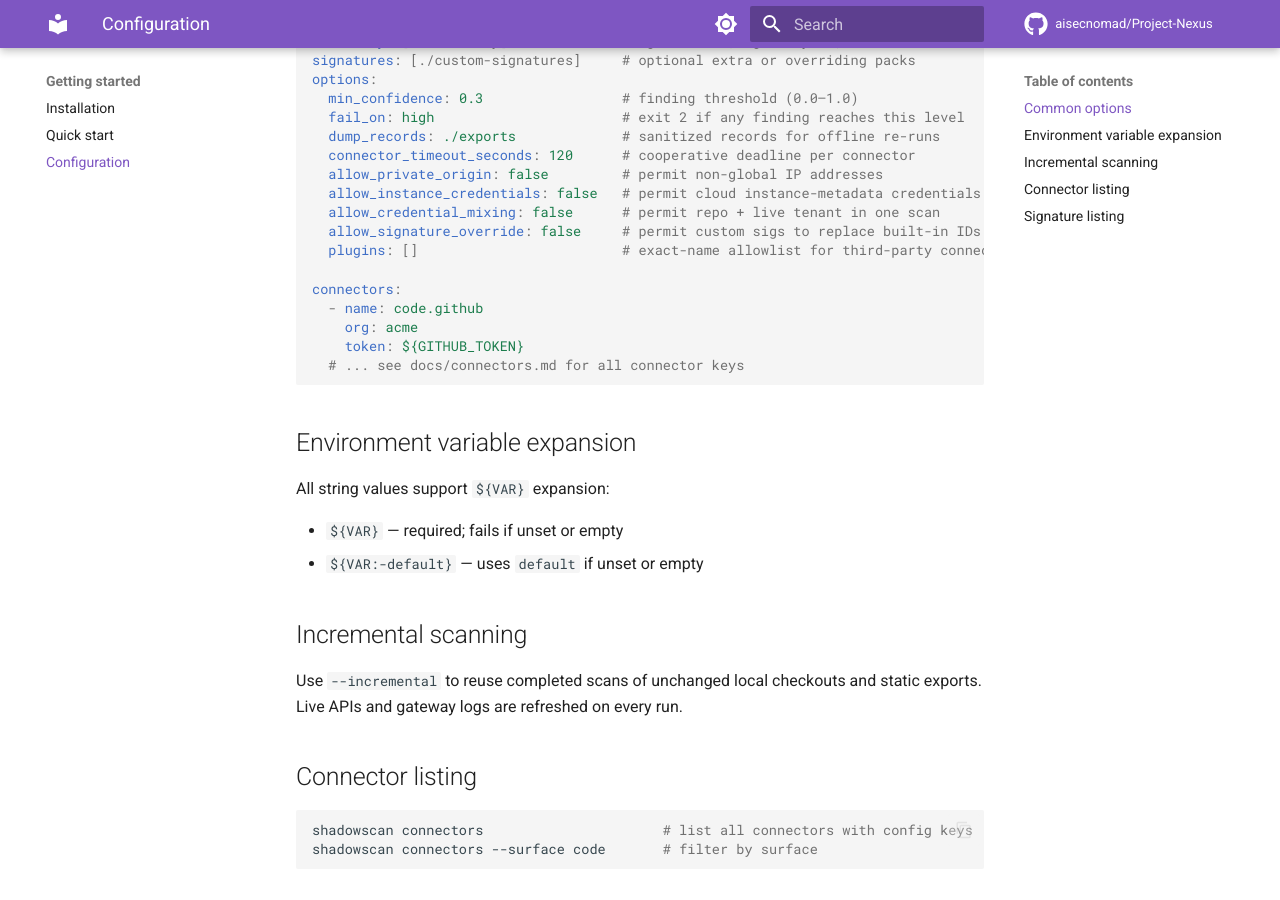
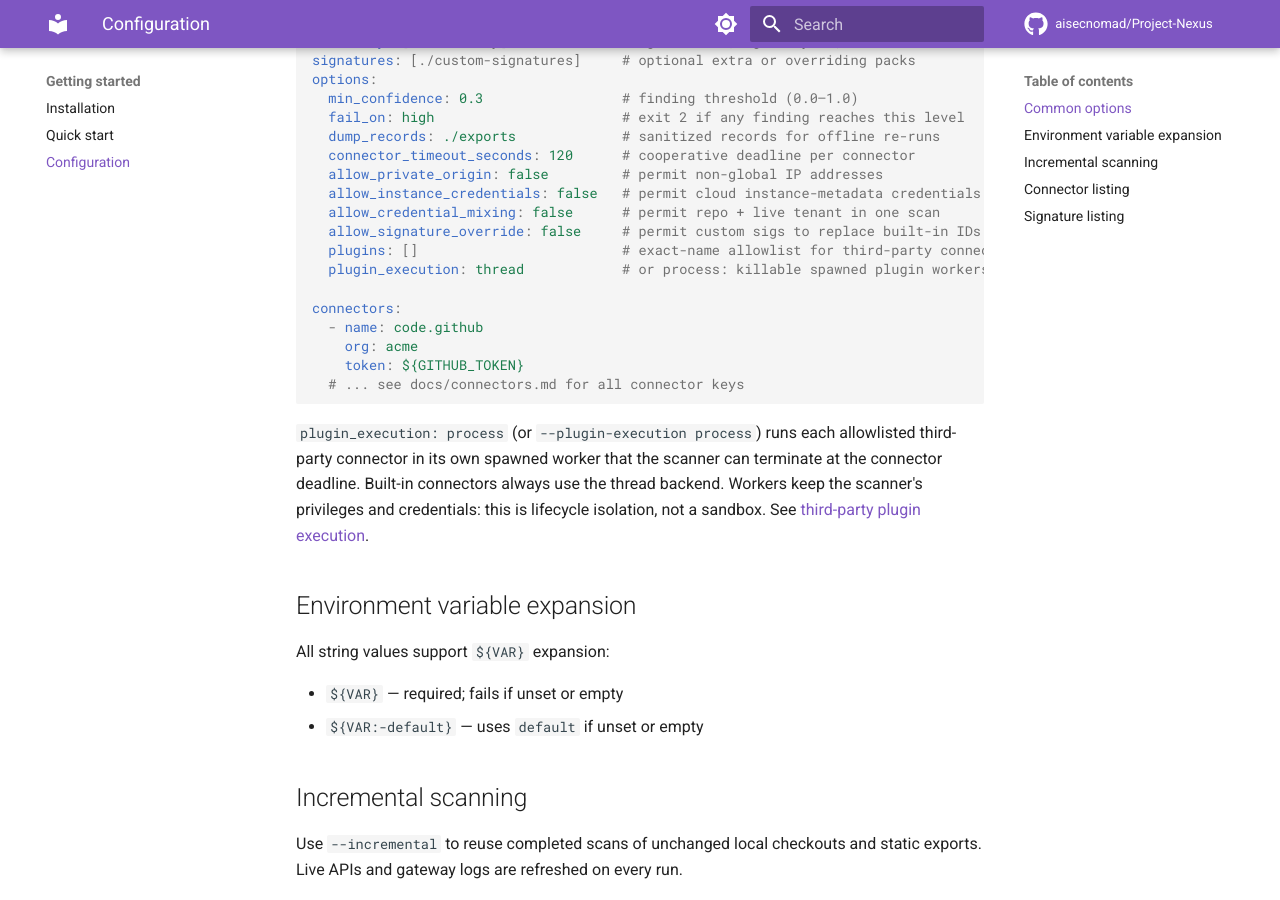
Before and after one commit to aisecnomad/Project-Nexus, an MkDocs documentation site: the page built from docs/getting-started/configuration.md, in a window 1280 px wide and 900 px high, scrolled down 460 px. Built offline with MkDocs 1.6.1 and Material for MkDocs 9.7.7, drawn with Linux system fonts in a browser that asks for light colours; comment, search, counter and statistics services are not loaded.

Commit message:
Document plugin_execution in the configuration reference
docs/getting-started/configuration.md listed options.plugins but not the
new options.plugin_execution. The common-options example now shows
plugin_execution: thread with process as the alternative, and a short
paragraph states that built-in connectors always use threads, that
process workers keep the scanner's privileges and credentials (lifecycle
isolation, not a sandbox), and links to the plugin execution contract in
connectors.md.

Co-Authored-By: Claude Opus 5.5 <noreply@anthropic.com>
Claude-Session: https://claude.ai/code/session_01LGKG97BqEyAYCbY5tWUtBs
Signed-off-by: Claude <noreply@anthropic.com>

````diff
--- a/docs/getting-started/configuration.md
+++ b/docs/getting-started/configuration.md
@@ -25,6 +25,7 @@ options:
   allow_credential_mixing: false      # permit repo + live tenant in one scan
   allow_signature_override: false     # permit custom sigs to replace built-in IDs
   plugins: []                         # exact-name allowlist for third-party connectors
+  plugin_execution: thread            # or process: killable spawned plugin workers
 
 connectors:
   - name: code.github
@@ -32,6 +33,13 @@ connectors:
     token: ${GITHUB_TOKEN}
   # ... see docs/connectors.md for all connector keys
 ```
+
+`plugin_execution: process` (or `--plugin-execution process`) runs each
+allowlisted third-party connector in its own spawned worker that the scanner
+can terminate at the connector deadline. Built-in connectors always use the
+thread backend. Workers keep the scanner's privileges and credentials: this is
+lifecycle isolation, not a sandbox. See
+[third-party plugin execution](../connectors.md#third-party-plugin-execution).
 
 ## Environment variable expansion
 
````
